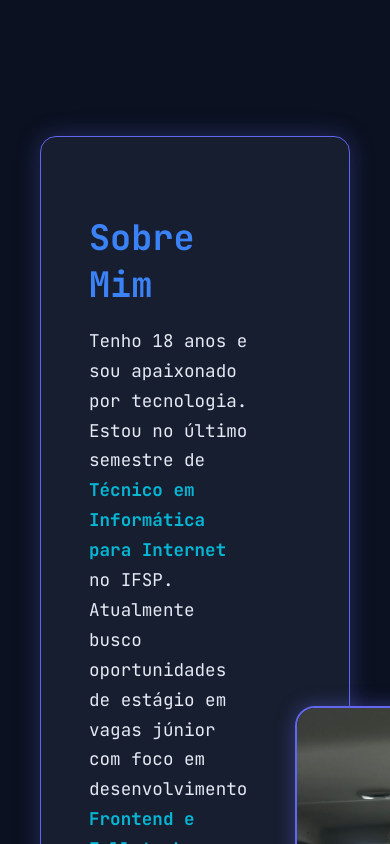
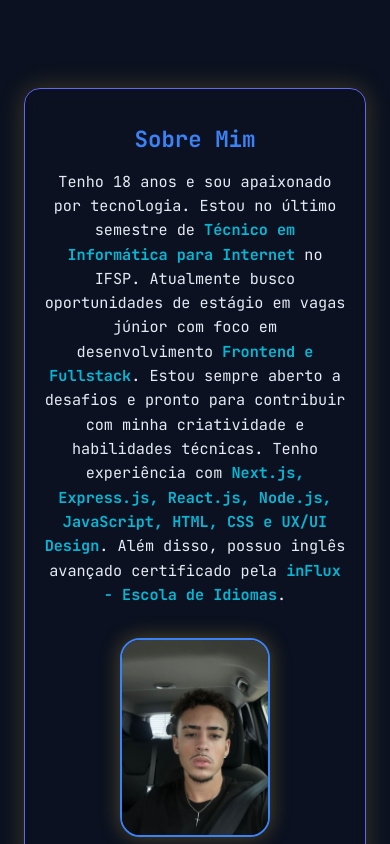
Before and after one commit to meiraPe/PortfolioPessoal, a Next.js app: page / in a window 390 px wide. Shown: the part 780-1624 px from the top of the page. Built offline with nearby package versions, Linux system fonts and the light colour scheme.

Commit message:
Responsividade na sessão 'sobre mim'

```diff
--- a/src/components/About/About.module.css
+++ b/src/components/About/About.module.css
@@ -1,14 +1,16 @@
 .about {
-  min-height: 100vh;
+  min-height: 70vh;
   display: flex;
+  flex-direction: column;
   align-items: center;
   justify-content: center;
-  padding: 4rem 2rem;
+  padding: 1rem;
+  scroll-margin-top: 105px;
   background: var(--background);
 }
 
 .card {
-  background: rgba(26, 34, 51, 0.85);
+  background: var(--background-alt);
   border: 1px solid var(--accent);
   border-radius: 16px;
   padding: 3rem;
@@ -18,8 +20,14 @@
   max-width: 1100px;
   width: 100%;
   align-items: center;
-  box-shadow: 0 0 25px rgba(99, 102, 241, 0.3);
+  box-shadow: 0 0 25px rgba(212, 175, 55, 0.25);
   backdrop-filter: blur(8px);
+  transition: transform 0.3s ease, box-shadow 0.3s ease;
+}
+
+.card:hover {
+  transform: translateY(-6px);
+  box-shadow: 0 0 40px rgba(212, 175, 55, 0.45);
 }
 
 .textBlock {
@@ -51,13 +59,94 @@
 .image {
   width: 280px;
   border-radius: 20px;
-  border: 2px solid var(--accent);
-  box-shadow: 0 0 20px rgba(99, 102, 241, 0.4);
+  border: 2px solid var(--primary);
+  box-shadow: 0 0 20px rgba(212, 175, 55, 0.35);
   transition: transform 0.4s ease, box-shadow 0.4s ease;
 }
 
 .image:hover {
   transform: scale(1.05);
-  box-shadow: 0 0 30px rgba(99, 102, 241, 0.7);
+  box-shadow: 0 0 35px rgba(212, 175, 55, 0.6);
+}
 
+
+/* Respondividade */
+
+@media (max-width: 900px) {
+  .card {
+    grid-template-columns: 1fr;
+    text-align: center;
+    padding: 2rem;
+    gap: 2rem;
+  }
+
+  .textBlock {
+    text-align: center;
+  }
+
+  .image {
+    width: 220px;
+    margin-bottom: 20px;
+  }
 }
+
+/* Mobile médio */
+@media (max-width: 500px) {
+  .title {
+    font-size: 1.6rem;
+  }
+
+  .text {
+    font-size: 1rem;
+    line-height: 1.6;
+  }
+
+  .image {
+    width: 180px;
+  }
+
+  .card {
+    padding: 1.5rem;
+    gap: 1.5rem;
+  }
+}
+
+/* Mobile pequeno (até 400px) */
+@media (max-width: 400px) {
+  .title {
+    font-size: 1.4rem;
+  }
+
+  .text {
+    font-size: 0.95rem;
+  }
+
+  .image {
+    width: 150px;
+  }
+
+  .card {
+    padding: 1rem;
+    gap: 1rem;
+  }
+}
+
+/* Extra pequeno (até 320px) */
+@media (max-width: 320px) {
+  .title {
+    font-size: 1.2rem;
+  }
+
+  .text {
+    font-size: 0.9rem;
+  }
+
+  .image {
+    width: 130px;
+  }
+
+  .card {
+    padding: 0.8rem;
+    gap: 0.8rem;
+  }
+}
```
